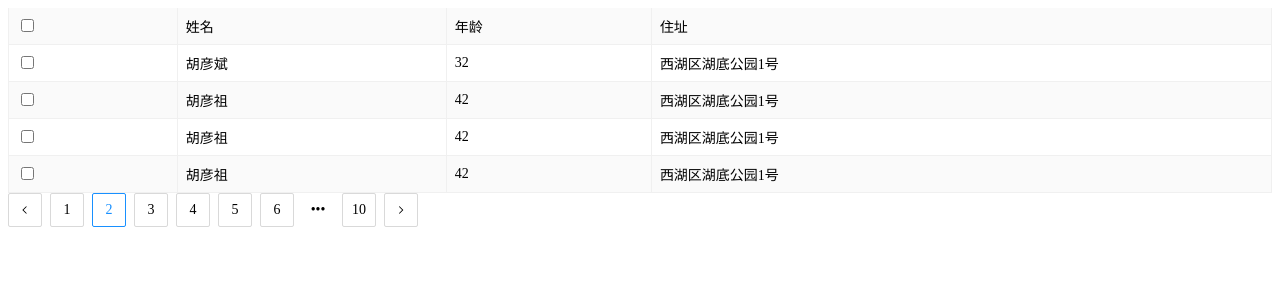
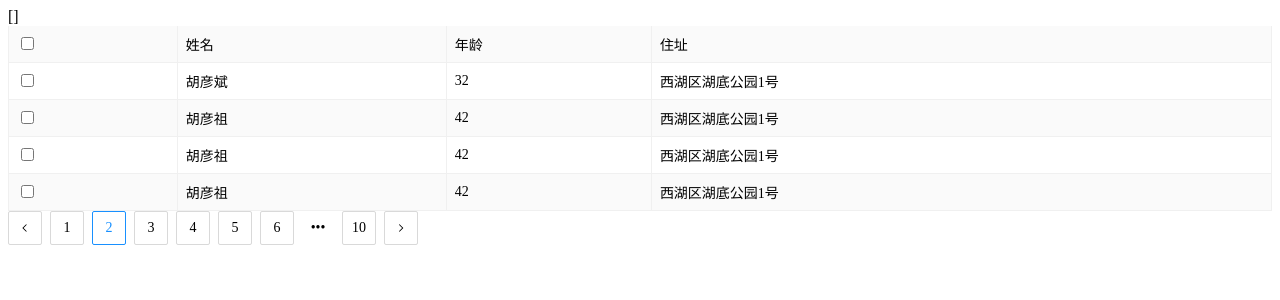
Before and after one commit to baozoudashijian/Guli-VueTestUtils-Version, a Vue app: page / in a window 1280 px wide. Shown: the top 300 px of the page. Built offline with nearby package versions, Linux system fonts and the light colour scheme.

Commit message:
feat: 选中取消选中

```diff
--- a/src/App.vue
+++ b/src/App.vue
@@ -1,6 +1,6 @@
 <template>
   <div id="app">
-    <g-table :dataSource="dataSource" :columns="columns" bordered  stripe size="small" check-box />
+    <g-table :dataSource="dataSource" :columns="columns" :selected-items.sync="selected" bordered  stripe size="small" check-box />
     <g-pagination :total-page="10" :current-page.sync="currentPage"></g-pagination>
   </div>
 </template>
@@ -15,6 +15,7 @@
     data() {
       return {
         currentPage: 2,
+        selected: [],
         dataSource: [
           {
             key: '1',
--- a/src/table/table.vue
+++ b/src/table/table.vue
@@ -1,5 +1,6 @@
 <template>
   <div class="g-table">
+    <div>{{selectedItems}}</div>
     <table :class="{bordered, stripe, 'small': size === 'small'}">
       <tr>
         <th v-if="dispalySort"></th>
@@ -8,7 +9,7 @@
       </tr>
       <tr v-for="(dataSourceItem, index) in dataSource">
         <td v-if="dispalySort">{{index}}</td>
-        <td v-if="checkBox"><input type="checkbox"></td>
+        <td v-if="checkBox" @change="onChangeItem(dataSourceItem, $event)"><input type="checkbox"></td>
         <td v-for="key in Object.keys(dataSourceItem).filter(item => item !== 'key')">{{dataSourceItem[key]}}</td>
       </tr>
     </table>
@@ -45,6 +46,22 @@
       checkBox: {
         type: Boolean,
         default: false
+      },
+      selectedItems: {
+        type: Array,
+        default: () => []
+      }
+    },
+    methods: {
+      onChangeItem(item, e) {
+        let selected = e.target.checked
+        let copy = JSON.parse(JSON.stringify(this.selectedItems))
+        if(selected) {
+          copy.push(item)
+        } else {
+          copy = copy.filter(i => i.key !== item.key)
+        }
+        this.$emit('update:selectedItems', copy)
       }
     }
   }
```
